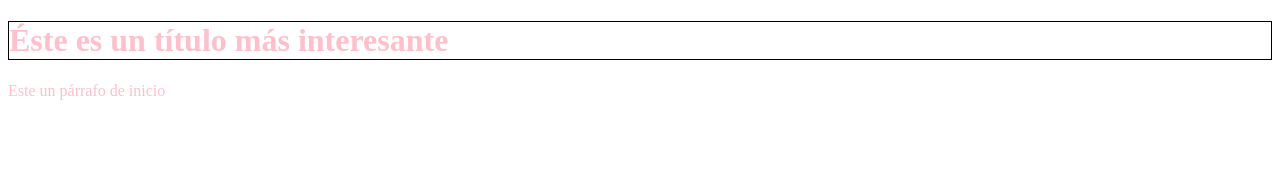
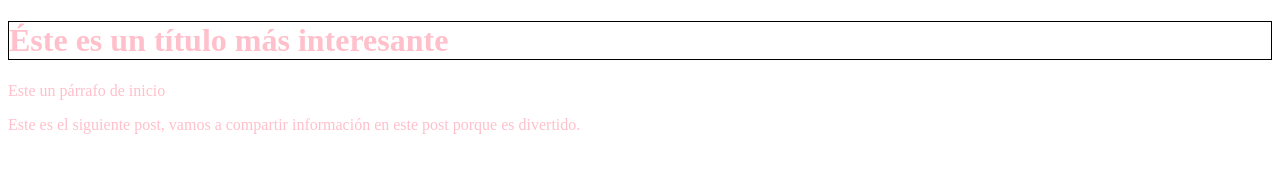
Before and after one commit to qttz/Hyperblog, a plain HTML site: page index.html in a window 1280 px wide. Drawn offline with Linux system fonts and the light colour scheme.

Commit message:
añadido postear es divertido

```diff
--- a/index.html
+++ b/index.html
@@ -12,6 +12,7 @@
         <div id="post">
             <h1>Éste es un título más interesante</h1>
             <p>Este un párrafo de inicio</p>
+            <p>Este es el siguiente post, vamos a compartir información en este post porque es divertido.</p>
         </div>
     </div>
 </body>
```
